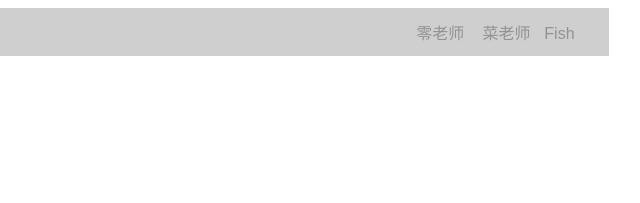
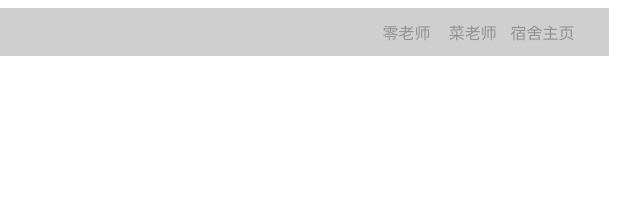
Before and after one commit to VioletEvergarden1017/VioletEvergarden1017.github.io, a plain HTML site: page Untitled-1.html in a window 1280 px wide. Shown: the top 203 px of the page, 537-1177 px from the left. Drawn offline with Linux system fonts and the light colour scheme.

Commit message:
Add files via upload

```diff
--- a/Untitled-1.html
+++ b/Untitled-1.html
@@ -15,7 +15,9 @@
     Header starts here. It contains Logo and 3 navigation links.
     ****************************************************************************-->
     <div id="logo"><!-- <img src="logoImage.png" alt="sample logo"> --><!-- Company Logo text -->点击右边访问308舍的其他成员</div>
-    <nav> <a href="#" title="Link">零老师</a> <a href="#" title="Link">菜老师</a><a href="#" title="Link">Fish</a> </nav>
+    <nav> <a href="https://zero-qinwen.gitee.io/christian/" title="Link">零老师</a> <a href="https://cai-jizhou.gitee.io/first_stage/308qinshi.html
+" title="Link">菜老师</a><a href="https://cai-jizhou.gitee.io/first_stage/308qinshi.html
+" title="Link">宿舍主页</a> </nav>
   </header>
   <div id="content">
     <div class="notOnDesktop">
```
